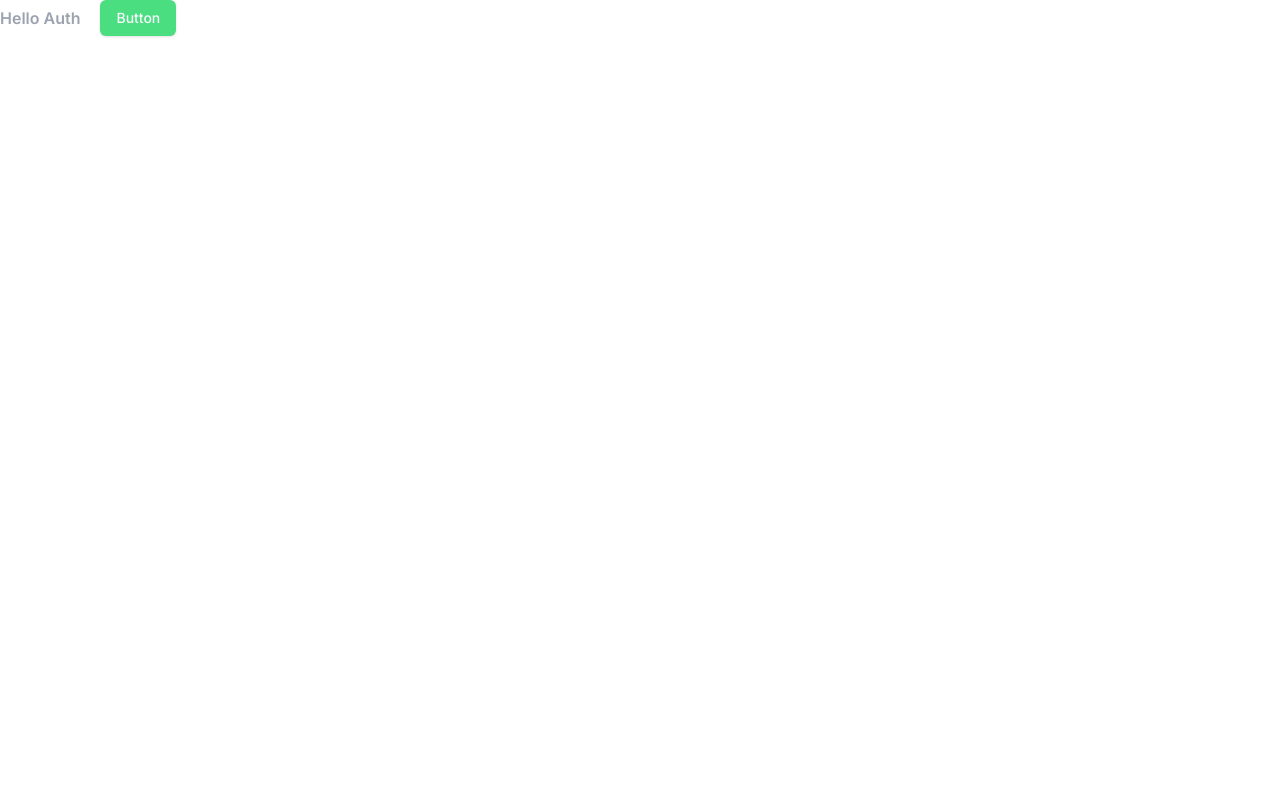
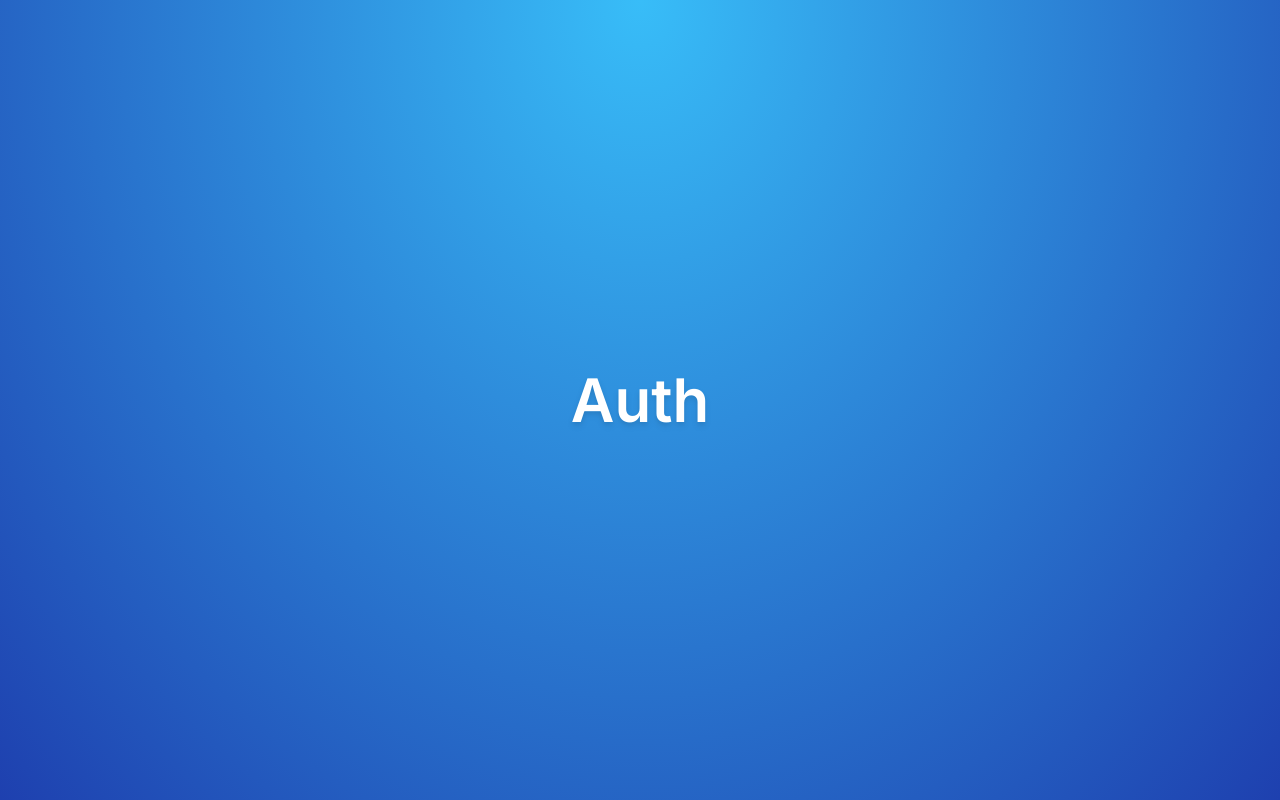
Before and after one commit to femiabimbola/next-auth-masterclass, a Next.js app: page / in a window 1280 px wide. Built offline with nearby package versions, Linux system fonts and the light colour scheme.

Commit message:
updated the index page

```diff
--- a/app/globals.css
+++ b/app/globals.css
@@ -1,6 +1,10 @@
 @tailwind base;
 @tailwind components;
 @tailwind utilities;
+
+html, body, :root {
+  height: 100%
+}
 
 @layer base {
   :root {
--- a/app/layout.tsx
+++ b/app/layout.tsx
@@ -1,22 +1,18 @@
-import type { Metadata } from 'next'
-import { Inter } from 'next/font/google'
-import './globals.css'
+import type {Metadata} from "next";
+import {Inter} from "next/font/google";
+import "./globals.css";
 
-const inter = Inter({ subsets: ['latin'] })
+const inter = Inter({subsets: ["latin"]});
 
 export const metadata: Metadata = {
-  title: 'Create Next App',
-  description: 'Generated by create next app',
-}
+  title: "Next Auth Masterclass",
+  description: "Developed by Femi Abimbola",
+};
 
-export default function RootLayout({
-  children,
-}: {
-  children: React.ReactNode
-}) {
+export default function RootLayout({children}: {children: React.ReactNode}) {
   return (
     <html lang="en">
       <body className={inter.className}>{children}</body>
     </html>
-  )
+  );
 }
--- a/app/page.tsx
+++ b/app/page.tsx
@@ -2,9 +2,12 @@ import {Button} from "@/components/ui/button";
 
 export default function Home() {
   return (
-    <div className="flex items-center gap-x-5">
-      <p className="font-semibold text-gray-400"> Hello Auth</p>
-      <Button className="bg-green-400">Button</Button>
-    </div>
+    <main className="flex h-full flex-col items-center justify-center bg-[radial-gradient(ellipse_at_top,_var(--tw-gradient-stops))] from-sky-400 to-blue-800">
+      <div className="space-y-6">
+        <h1 className="text-6xl font-semibold text-white drop-shadow-md">
+          Auth
+        </h1>
+      </div>
+    </main>
   );
 }
```
